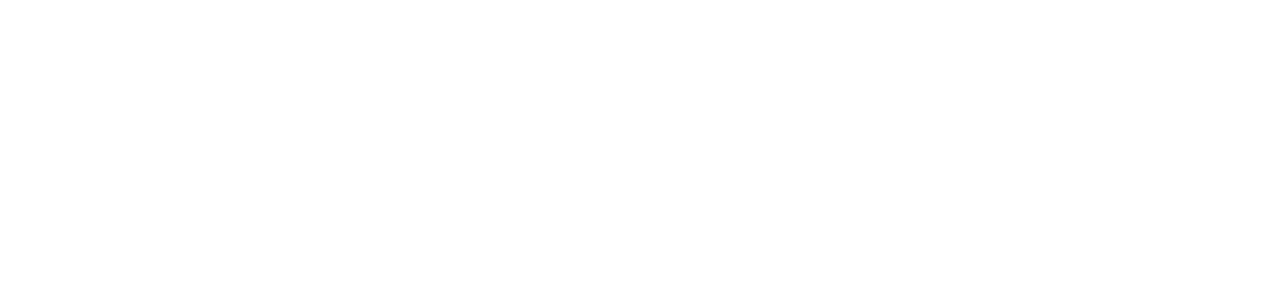
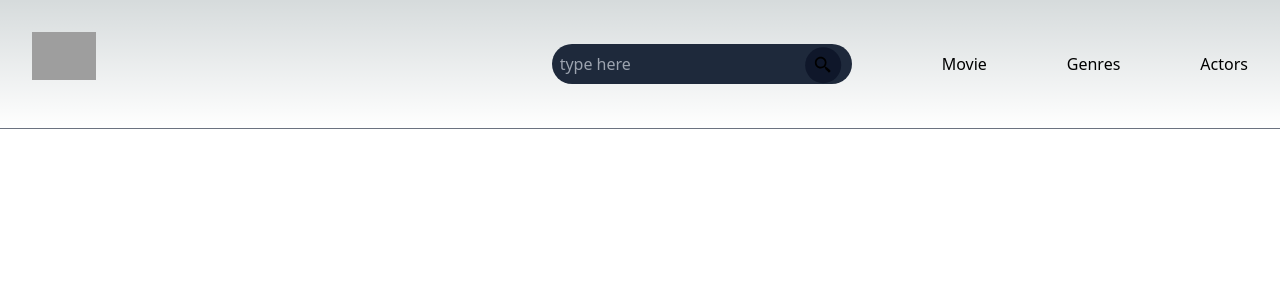
Before and after one commit to 202306-NEA-DZ-FEW/movie-project-devsquad, a Next.js app: page / in a window 1280 px wide. Shown: the top 300 px of the page. Built offline with nearby package versions, Linux system fonts and the light colour scheme; grey boxes are pictures that could not be loaded.

Commit message:
feat(navbar): create a basic navBar

```diff
--- a/package.json
+++ b/package.json
@@ -19,6 +19,7 @@
     "postcss": "8.4.29",
     "react": "18.2.0",
     "react-dom": "18.2.0",
+    "react-icons": "^4.11.0",
     "tailwindcss": "3.3.3"
   },
   "devDependencies": {
--- /dev/null
+++ b/src/components/Navbar/Header.jsx
@@ -0,0 +1,14 @@
+import React from "react"
+import Logo from "./Logo"
+import Nav from "./Nav"
+
+const Header = () => {
+  return (
+    <header className="bg-transparent sticky top-0 z{20} mx-auto flex-wrap flex w-full items-center justify-between border-b border-gray-500 p-8 bg-opacity-10">
+      <Logo />
+      <Nav />
+    </header>
+  )
+}
+
+export default Header
--- /dev/null
+++ b/src/components/Navbar/Links.jsx
@@ -0,0 +1,16 @@
+import React from "react"
+import Link from "next/link"
+
+const Links = () => {
+  return (
+    <div className="w-1/3 justify-end ">
+      <div className="hidden w-full justify-between md:flex space-x-20">
+        <Link href="#">Movie</Link>
+        <Link href="#">Genres</Link>
+        <Link href="#">Actors</Link>
+      </div>
+    </div>
+  )
+}
+
+export default Links
--- /dev/null
+++ b/src/components/Navbar/Logo.jsx
@@ -0,0 +1,11 @@
+import React from "react"
+const Logo = () => {
+  return (
+    <div className="logo h-16 w-16">
+      <img src="../asserts/logo.png" alt="logo" />
+      <ion-icon name="logo-ionic"></ion-icon>
+    </div>
+  )
+}
+
+export default Logo
--- /dev/null
+++ b/src/components/Navbar/Nav.jsx
@@ -0,0 +1,60 @@
+import React, { useState } from "react"
+import Links from "./Links"
+import { AiOutlineMenu, AiOutlineCloseCircle } from "react-icons/ai"
+import { BiSearchAlt2 } from "react-icons/bi"
+const Nav = () => {
+  const [Open, setOpen] = useState(false)
+  function HandelNavbar() {
+    setOpen(!Open)
+  }
+  return (
+    <>
+      <nav>
+        <div className="flex justify-between space-x-4">
+          <Links />
+        </div>
+        <form className="w-[300px] relative">
+          <div className="relative">
+            <input
+              type="search"
+              placeholder="type here"
+              className="w-full p-2 rounded-full bg-slate-800"
+              style={{
+                position: "absolute",
+                top: "50%",
+                transform: "translate(-130%, -80%)",
+              }}
+            />
+            <button
+              className="p-2 bg-slate-900 rounded-full "
+              style={{
+                position: "absolute",
+                top: "50%",
+                left: "-30%",
+                transform: "translate(-130%, -80%)",
+              }}
+            >
+              <BiSearchAlt2 size={20} />
+            </button>
+          </div>
+        </form>
+        <div className="md:hidden">
+          <button onClick={HandelNavbar}>
+            {Open ? (
+              <AiOutlineCloseCircle size={38} />
+            ) : (
+              <AiOutlineMenu size={38} />
+            )}
+          </button>
+        </div>
+      </nav>
+      {Open && (
+        <div className="flex basis-full flex-col items-center">
+          <Links />
+        </div>
+      )}
+    </>
+  )
+}
+
+export default Nav
--- a/src/pages/index.js
+++ b/src/pages/index.js
@@ -1,5 +1,9 @@
 import Image from "next/image"
-
+import Header from "@/components/Navbar/Header"
 export default function Home() {
-  return <></>
+  return (
+    <>
+      <Header />
+    </>
+  )
 }
```
Also changed, not shown: 1 other file (tests, documents, lock files or other folders).
